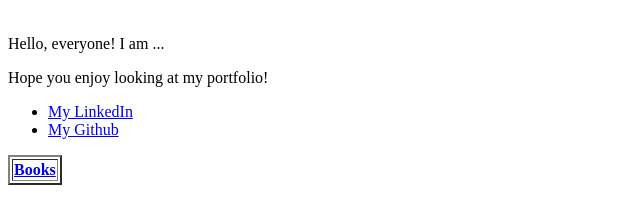
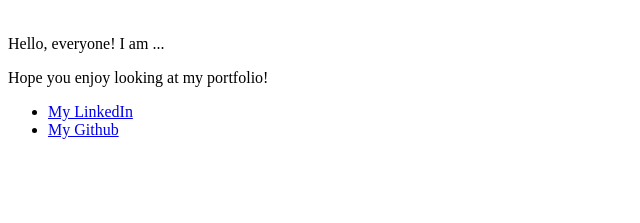
Before and after one commit to apatnoe/apatnoe.github.io, a plain HTML site: page Basic-HTML-Bio.html in a window 1280 px wide. Shown: the part 79-302 px from the top of the page, without its empty margins (0-640 px from the left). Drawn offline with Linux system fonts and the light colour scheme.

Commit message:
second commit

```diff
--- a/Basic-HTML-Bio.html
+++ b/Basic-HTML-Bio.html
@@ -19,14 +19,6 @@
     <li><a href='https://github.com/apatnoe'> My Github</li>
   </ul>
 
-  <table border="2">
-    <thead>
-      <tr>
-        <th>Books</th>
-      </tr>
-    </thead>
-
-  </table>
 
 </body>
 
```
